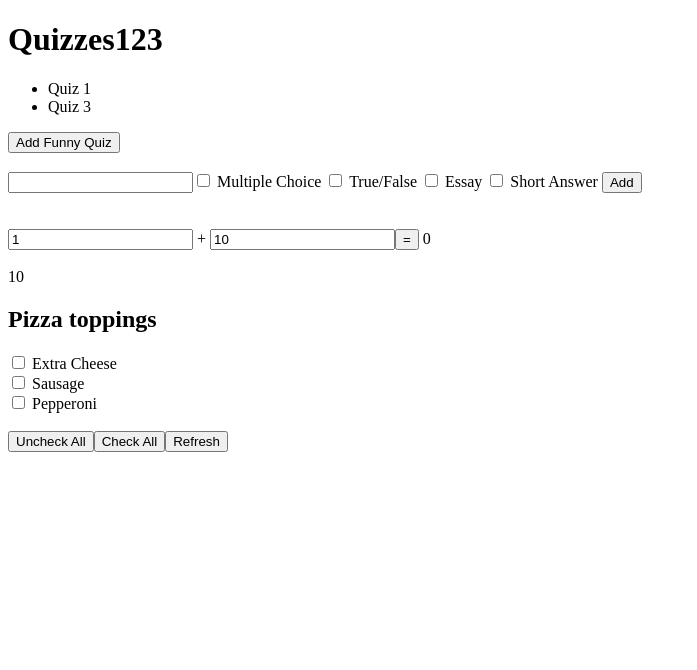
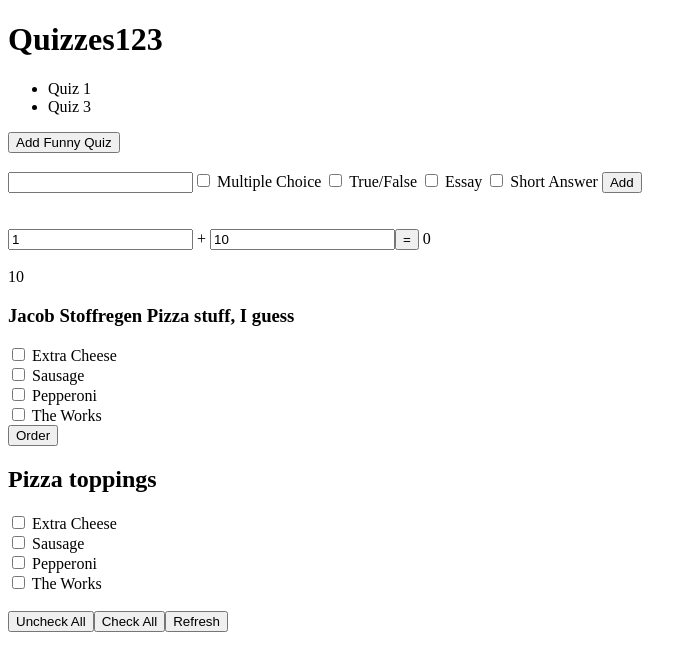
Before and after one commit to 2018-spring-mjs-th/week-two-a, an Angular app: page / in a window 1280 px wide. Shown: the top 670 px of the page, without its empty margins (0-697 px from the left). Built offline with nearby package versions, Linux system fonts and the light colour scheme.

Commit message:
Jstoff Slack n tell

```diff
--- a/src/app/app.component.html
+++ b/src/app/app.component.html
@@ -44,6 +44,8 @@
   <br />
   <br />
   {{ number2 }}
+
+  <app-j-stoff-component></app-j-stoff-component>
 </div>
 <div>
   <pizza-toppings></pizza-toppings>
--- a/src/app/app.module.ts
+++ b/src/app/app.module.ts
@@ -9,6 +9,7 @@ import { FormsModule } from '@angular/forms';
 import { QuestionTypesService } from './question-types.service';
 import { PizzaToppingsService } from './pizza-toppings.service';
 import { QuestionTypesComponent } from './question-types/question-types.component';
+import { JStoffComponentComponent } from './j-stoff-component/j-stoff-component.component';
 import { PizzaToppingsComponent } from './pizza-toppings/pizza-toppings.component';
 
 
@@ -16,6 +17,7 @@ import { PizzaToppingsComponent } from './pizza-toppings/pizza-toppings.componen
   declarations: [
     AppComponent,
     QuestionTypesComponent,
+    JStoffComponentComponent,
     PizzaToppingsComponent
   ],
   imports: [
--- /dev/null
+++ b/src/app/j-stoff-component/j-stoff-component.component.html
@@ -0,0 +1,13 @@
+<h3>Jacob Stoffregen Pizza stuff, I guess</h3>
+<div>
+    <span *ngFor="let topping of pizzaToppings">
+        <label>
+            <input type="checkbox" [(ngModel)]="topping.checked"/>
+            {{ topping.topping }}
+        </label>
+        <br/>
+    </span>
+</div>
+
+<button (click)="orderPizza()">Order</button>
+<p>{{ outputMessage }}</p>
--- /dev/null
+++ b/src/app/j-stoff-component/j-stoff-component.component.ts
@@ -0,0 +1,36 @@
+import { Component, OnInit } from '@angular/core';
+import { PizzaToppingsService } from "../pizza-toppings.service";
+
+interface pizzaTopping {
+    topping: string;
+    checked: boolean;
+}
+
+@Component({
+  selector: 'app-j-stoff-component',
+  templateUrl: './j-stoff-component.component.html',
+  styleUrls: ['./j-stoff-component.component.css']
+})
+export class JStoffComponentComponent implements OnInit {
+
+    public pizzaToppings: pizzaTopping[];
+    public outputMessage: string;
+    constructor(private pizzaSvc: PizzaToppingsService) { }
+
+    ngOnInit() {
+        this.pizzaToppings = this.pizzaSvc.getAvailablePizzaToppings()
+            .map(x => ({topping: x, checked: false}));
+        this.outputMessage = "";
+    }
+
+    public orderPizza() {
+        let message = "You ordered: ";
+        let selectedToppings = this.pizzaToppings.filter(x => x.checked)
+                                .map(x => x.topping)
+                                .join(", ");
+        message += selectedToppings;
+
+        this.outputMessage = message;
+    }
+
+}
--- a/src/app/pizza-toppings.service.ts
+++ b/src/app/pizza-toppings.service.ts
@@ -10,6 +10,7 @@ export class PizzaToppingsService {
       "Extra Cheese"
       , "Sausage"
       , "Pepperoni"
+      , "The Works"
     ];
   }
 }
```
Also changed, not shown: src/app/j-stoff-component/j-stoff-component.component.css (added), 1 other file (tests, documents, lock files or other folders).
